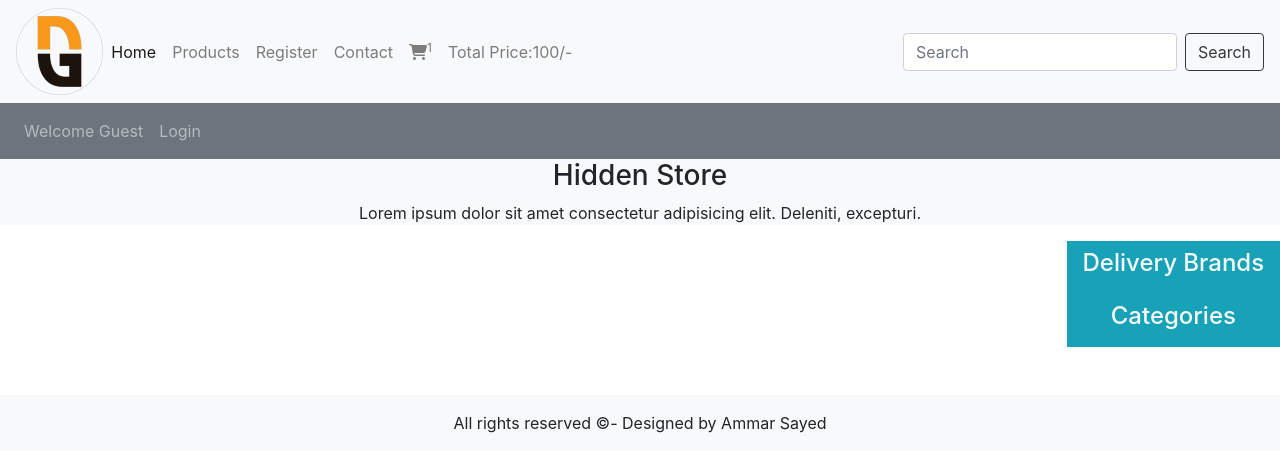
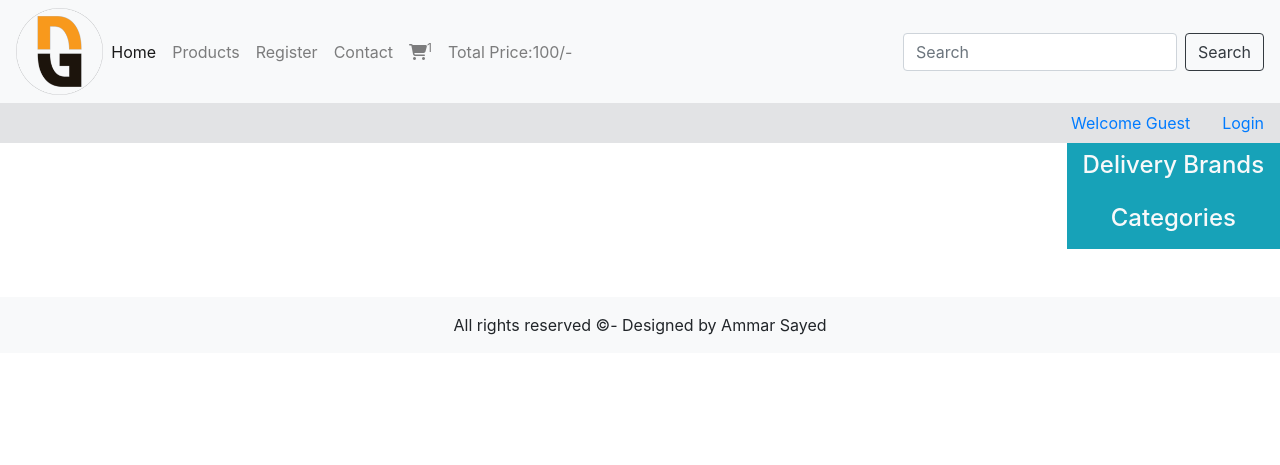
Before and after one commit to AmmarSayed/e-commerce-php, a PHP site: page / in a window 1280 px wide. Shown: the top 465 px of the page. Run offline with PHP 8.4, Linux system fonts and the light colour scheme; data that the repository does not hold is empty.

Commit message:
fixed layout padding and margins

```diff
--- a/index.php
+++ b/index.php
@@ -17,7 +17,7 @@ include("./head.php");
             </button>
 
             <div class="collapse navbar-collapse" id="navbarSupportedContent">
-                <ul class="navbar-nav mr-auto">
+                <ul class="navbar-nav mr-auto ">
                     <li class="nav-item active">
                         <a class="nav-link" href="#">Home <span class="sr-only">(current)</span></a>
                     </li>
@@ -48,8 +48,8 @@ include("./head.php");
 
 
         <!-- second child -->
-        <nav class="navbar navbar-expand-lg navbar-dark bg-secondary">
-            <ul class="navbar-nav me-auto">
+        <nav class=" alert-secondary">
+            <ul class="nav justify-content-end me-auto">
                 <li class="nav-item">
                     <a class="nav-link" href="#">Welcome Guest</a>
                 </li>
@@ -61,10 +61,10 @@ include("./head.php");
         </nav>
 
         <!-- third child -->
-        <div class="bg-light">
+        <!-- <div class="alert alert-light">
             <h3 class="text-center">Hidden Store</h3>
             <p class="text-center">Lorem ipsum dolor sit amet consectetur adipisicing elit. Deleniti, excepturi.</p>
-        </div>
+        </div> -->
 
         <!-- fourth child -->
         <div class="container-fluid mx-auto row p-0">
```
